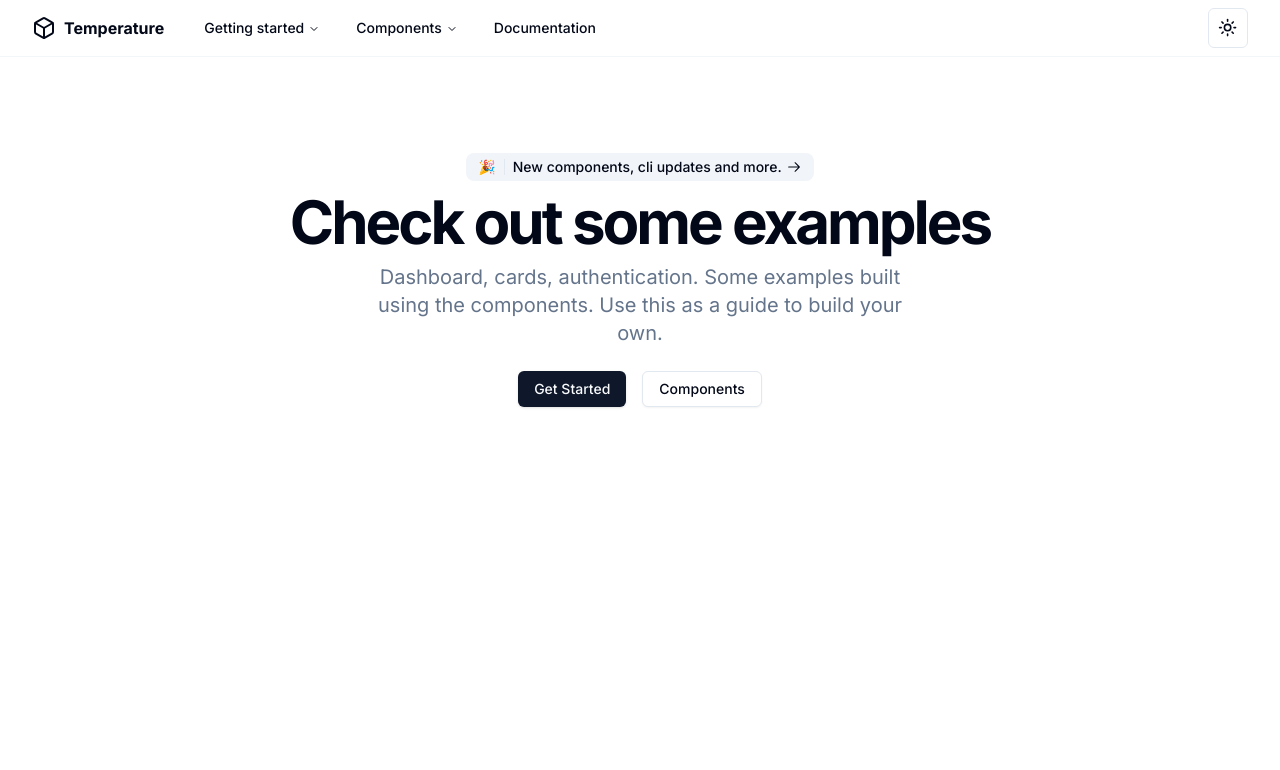
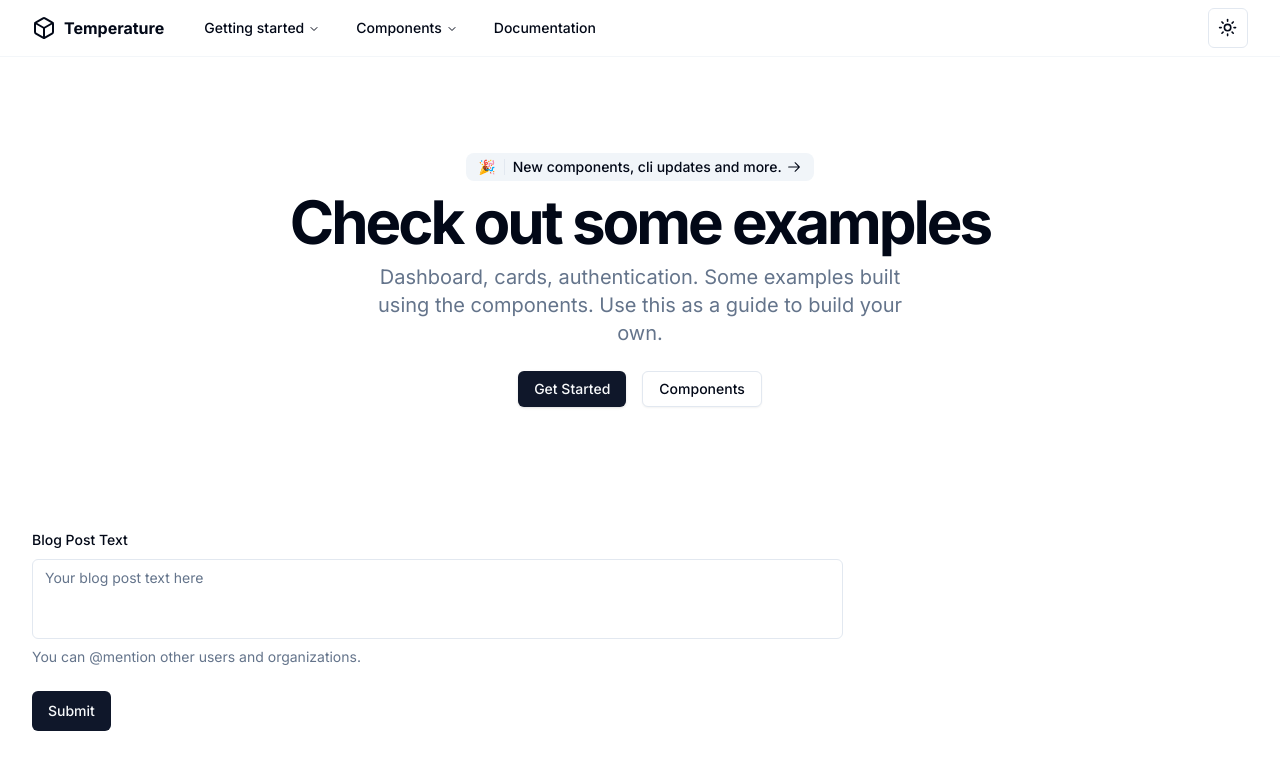
Before and after one commit to aashirisrar/blog-app, a Next.js app: page /dashboard in a window 1280 px wide. Shown: the top 770 px of the page. Built offline with nearby package versions, Linux system fonts and the light colour scheme.

Commit message:
Add TextareaForm component and update dependencies

```diff
--- a/app/(dashboard)/dashboard/page.tsx
+++ b/app/(dashboard)/dashboard/page.tsx
@@ -2,6 +2,7 @@
 import { MainNavigationMenu } from "@/components/navbar";
 import Hero from "@/components/hero";
 import {getSession} from "@/lib/session";
+import { TextareaForm } from "@/components/blog-form";
 
 export default async function Home() {
   return (
@@ -10,6 +11,7 @@ export default async function Home() {
       <main className="flex-1">
         <div className="container relative">
           <Hero />
+          <TextareaForm />
         </div>
       </main>
     </div>
--- /dev/null
+++ b/components/blog-form.tsx
@@ -0,0 +1,66 @@
+"use client"
+
+import { zodResolver } from "@hookform/resolvers/zod"
+import { useForm } from "react-hook-form"
+import * as z from "zod"
+
+import { Button } from "@/components/ui/button"
+import {
+  Form,
+  FormControl,
+  FormDescription,
+  FormField,
+  FormItem,
+  FormLabel,
+  FormMessage,
+} from "@/components/ui/form"
+import { Textarea } from "@/components/ui/textarea"
+
+const FormSchema = z.object({
+  bio: z
+    .string()
+    .min(10, {
+      message: "Bio must be at least 10 characters.",
+    })
+    .max(160, {
+      message: "Bio must not be longer than 30 characters.",
+    }),
+})
+
+export function TextareaForm() {
+  const form = useForm<z.infer<typeof FormSchema>>({
+    resolver: zodResolver(FormSchema),
+  })
+
+  function onSubmit(data: z.infer<typeof FormSchema>) {
+    console.log(data.bio);
+  }
+
+  return (
+    <Form {...form}>
+      <form onSubmit={form.handleSubmit(onSubmit)} className="w-2/3 space-y-6">
+        <FormField
+          control={form.control}
+          name="bio"
+          render={({ field }) => (
+            <FormItem>
+              <FormLabel>Blog Post Text</FormLabel>
+              <FormControl>
+                <Textarea
+                  placeholder="Your blog post text here"
+                  className="resize-none"
+                  {...field}
+                />
+              </FormControl>
+              <FormDescription>
+                You can <span>@mention</span> other users and organizations.
+              </FormDescription>
+              <FormMessage />
+            </FormItem>
+          )}
+        />
+        <Button type="submit">Submit</Button>
+      </form>
+    </Form>
+  )
+}
--- /dev/null
+++ b/components/ui/form.tsx
@@ -0,0 +1,176 @@
+import * as React from "react"
+import * as LabelPrimitive from "@radix-ui/react-label"
+import { Slot } from "@radix-ui/react-slot"
+import {
+  Controller,
+  ControllerProps,
+  FieldPath,
+  FieldValues,
+  FormProvider,
+  useFormContext,
+} from "react-hook-form"
+
+import { cn } from "@/lib/utils"
+import { Label } from "@/components/ui/label"
+
+const Form = FormProvider
+
+type FormFieldContextValue<
+  TFieldValues extends FieldValues = FieldValues,
+  TName extends FieldPath<TFieldValues> = FieldPath<TFieldValues>
+> = {
+  name: TName
+}
+
+const FormFieldContext = React.createContext<FormFieldContextValue>(
+  {} as FormFieldContextValue
+)
+
+const FormField = <
+  TFieldValues extends FieldValues = FieldValues,
+  TName extends FieldPath<TFieldValues> = FieldPath<TFieldValues>
+>({
+  ...props
+}: ControllerProps<TFieldValues, TName>) => {
+  return (
+    <FormFieldContext.Provider value={{ name: props.name }}>
+      <Controller {...props} />
+    </FormFieldContext.Provider>
+  )
+}
+
+const useFormField = () => {
+  const fieldContext = React.useContext(FormFieldContext)
+  const itemContext = React.useContext(FormItemContext)
+  const { getFieldState, formState } = useFormContext()
+
+  const fieldState = getFieldState(fieldContext.name, formState)
+
+  if (!fieldContext) {
+    throw new Error("useFormField should be used within <FormField>")
+  }
+
+  const { id } = itemContext
+
+  return {
+    id,
+    name: fieldContext.name,
+    formItemId: `${id}-form-item`,
+    formDescriptionId: `${id}-form-item-description`,
+    formMessageId: `${id}-form-item-message`,
+    ...fieldState,
+  }
+}
+
+type FormItemContextValue = {
+  id: string
+}
+
+const FormItemContext = React.createContext<FormItemContextValue>(
+  {} as FormItemContextValue
+)
+
+const FormItem = React.forwardRef<
+  HTMLDivElement,
+  React.HTMLAttributes<HTMLDivElement>
+>(({ className, ...props }, ref) => {
+  const id = React.useId()
+
+  return (
+    <FormItemContext.Provider value={{ id }}>
+      <div ref={ref} className={cn("space-y-2", className)} {...props} />
+    </FormItemContext.Provider>
+  )
+})
+FormItem.displayName = "FormItem"
+
+const FormLabel = React.forwardRef<
+  React.ElementRef<typeof LabelPrimitive.Root>,
+  React.ComponentPropsWithoutRef<typeof LabelPrimitive.Root>
+>(({ className, ...props }, ref) => {
+  const { error, formItemId } = useFormField()
+
+  return (
+    <Label
+      ref={ref}
+      className={cn(error && "text-destructive", className)}
+      htmlFor={formItemId}
+      {...props}
+    />
+  )
+})
+FormLabel.displayName = "FormLabel"
+
+const FormControl = React.forwardRef<
+  React.ElementRef<typeof Slot>,
+  React.ComponentPropsWithoutRef<typeof Slot>
+>(({ ...props }, ref) => {
+  const { error, formItemId, formDescriptionId, formMessageId } = useFormField()
+
+  return (
+    <Slot
+      ref={ref}
+      id={formItemId}
+      aria-describedby={
+        !error
+          ? `${formDescriptionId}`
+          : `${formDescriptionId} ${formMessageId}`
+      }
+      aria-invalid={!!error}
+      {...props}
+    />
+  )
+})
+FormControl.displayName = "FormControl"
+
+const FormDescription = React.forwardRef<
+  HTMLParagraphElement,
+  React.HTMLAttributes<HTMLParagraphElement>
+>(({ className, ...props }, ref) => {
+  const { formDescriptionId } = useFormField()
+
+  return (
+    <p
+      ref={ref}
+      id={formDescriptionId}
+      className={cn("text-sm text-muted-foreground", className)}
+      {...props}
+    />
+  )
+})
+FormDescription.displayName = "FormDescription"
+
+const FormMessage = React.forwardRef<
+  HTMLParagraphElement,
+  React.HTMLAttributes<HTMLParagraphElement>
+>(({ className, children, ...props }, ref) => {
+  const { error, formMessageId } = useFormField()
+  const body = error ? String(error?.message) : children
+
+  if (!body) {
+    return null
+  }
+
+  return (
+    <p
+      ref={ref}
+      id={formMessageId}
+      className={cn("text-sm font-medium text-destructive", className)}
+      {...props}
+    >
+      {body}
+    </p>
+  )
+})
+FormMessage.displayName = "FormMessage"
+
+export {
+  useFormField,
+  Form,
+  FormItem,
+  FormLabel,
+  FormControl,
+  FormDescription,
+  FormMessage,
+  FormField,
+}
--- /dev/null
+++ b/components/ui/label.tsx
@@ -0,0 +1,26 @@
+"use client"
+
+import * as React from "react"
+import * as LabelPrimitive from "@radix-ui/react-label"
+import { cva, type VariantProps } from "class-variance-authority"
+
+import { cn } from "@/lib/utils"
+
+const labelVariants = cva(
+  "text-sm font-medium leading-none peer-disabled:cursor-not-allowed peer-disabled:opacity-70"
+)
+
+const Label = React.forwardRef<
+  React.ElementRef<typeof LabelPrimitive.Root>,
+  React.ComponentPropsWithoutRef<typeof LabelPrimitive.Root> &
+    VariantProps<typeof labelVariants>
+>(({ className, ...props }, ref) => (
+  <LabelPrimitive.Root
+    ref={ref}
+    className={cn(labelVariants(), className)}
+    {...props}
+  />
+))
+Label.displayName = LabelPrimitive.Root.displayName
+
+export { Label }
--- /dev/null
+++ b/components/ui/textarea.tsx
@@ -0,0 +1,24 @@
+import * as React from "react"
+
+import { cn } from "@/lib/utils"
+
+export interface TextareaProps
+  extends React.TextareaHTMLAttributes<HTMLTextAreaElement> {}
+
+const Textarea = React.forwardRef<HTMLTextAreaElement, TextareaProps>(
+  ({ className, ...props }, ref) => {
+    return (
+      <textarea
+        className={cn(
+          "flex min-h-[80px] w-full rounded-md border border-input bg-background px-3 py-2 text-sm ring-offset-background placeholder:text-muted-foreground focus-visible:outline-none focus-visible:ring-2 focus-visible:ring-ring focus-visible:ring-offset-2 disabled:cursor-not-allowed disabled:opacity-50",
+          className
+        )}
+        ref={ref}
+        {...props}
+      />
+    )
+  }
+)
+Textarea.displayName = "Textarea"
+
+export { Textarea }
--- a/package.json
+++ b/package.json
@@ -10,8 +10,10 @@
   },
   "dependencies": {
     "@auth/prisma-adapter": "^1.0.14",
+    "@hookform/resolvers": "^3.3.4",
     "@prisma/client": "^5.8.0",
     "@radix-ui/react-dropdown-menu": "^2.0.6",
+    "@radix-ui/react-label": "^2.0.2",
     "@radix-ui/react-navigation-menu": "^1.1.4",
     "@radix-ui/react-slot": "^1.0.2",
     "@types/node": "20.10.5",
@@ -29,10 +31,12 @@
     "postcss": "8.4.32",
     "react": "18.2.0",
     "react-dom": "18.2.0",
+    "react-hook-form": "^7.49.3",
     "tailwind-merge": "^2.2.0",
     "tailwindcss": "^3.4.0",
     "tailwindcss-animate": "^1.0.7",
-    "typescript": "5.3.3"
+    "typescript": "5.3.3",
+    "zod": "^3.22.4"
   },
   "devDependencies": {
     "prisma": "^5.8.0"
```
Also changed, not shown: 1 other file (tests, documents, lock files or other folders).
